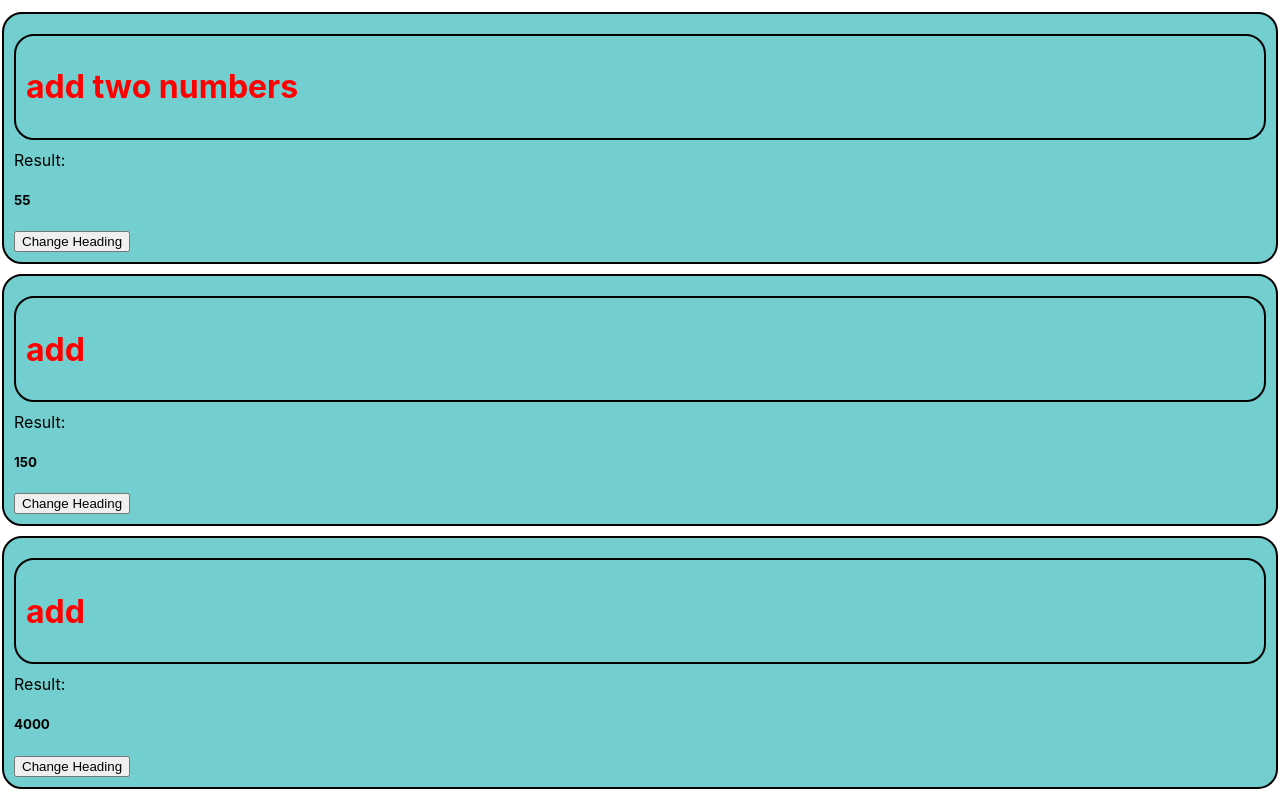
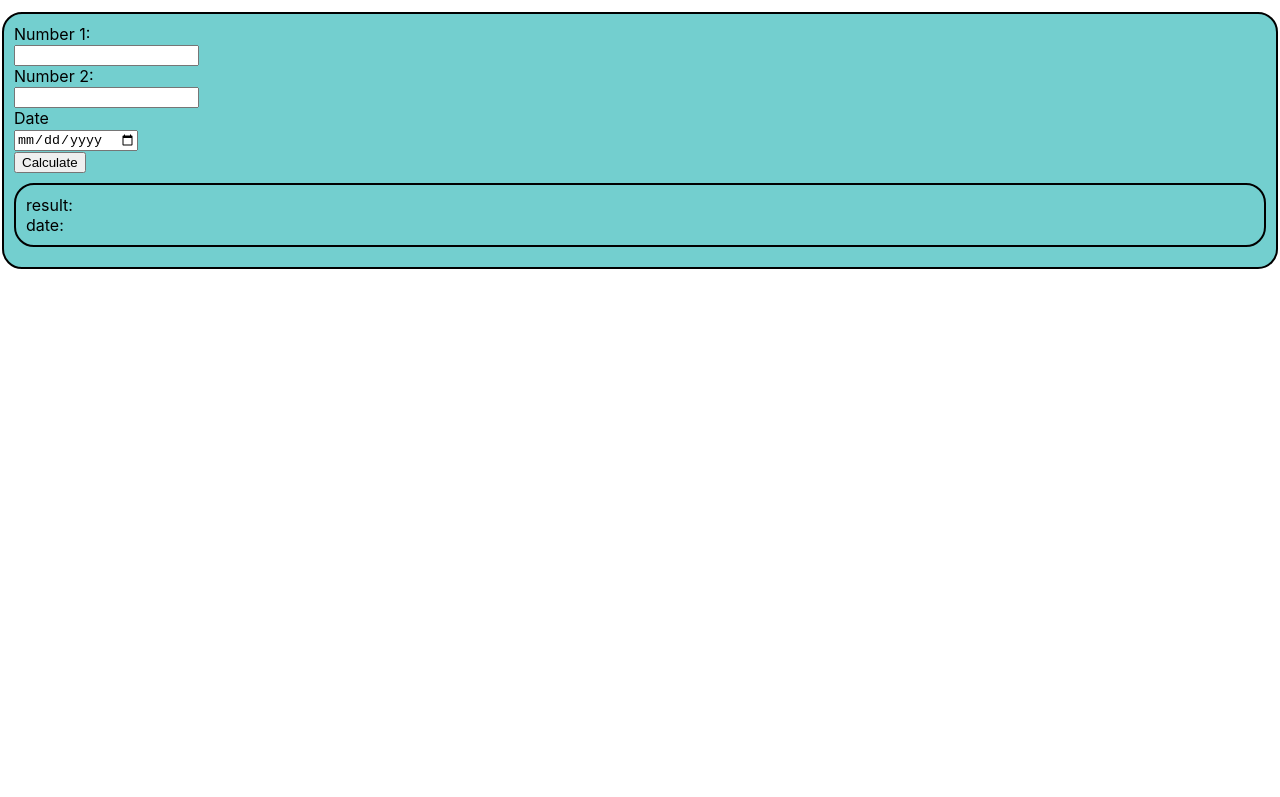
Before and after one commit to mayanklushte/first_react, a React (Create React App) app: page / in a window 1280 px wide. Shown: the top 797 px of the page. Built offline with nearby package versions, Linux system fonts and the light colour scheme.

Commit message:
input handlers

```diff
--- a/src/App.js
+++ b/src/App.js
@@ -5,9 +5,6 @@ function App() {
   return (
     <div>
       <ShowData num1={12} num2={43} sign={"-"} heading={"add two numbers"} />
-      <ShowData num1={50} num2={100} sign={"+"} heading={"add"} />
-      <ShowData num1={1000} num2={3000} sign={"*"} heading={"add"} />
-      <ShowData num1={10000} num2={30000} sign={"/"} heading={"add"} />
     </div>
   );
 }
--- /dev/null
+++ b/src/components/Calculate.js
@@ -0,0 +1,15 @@
+import React from "react";
+import Container from "./Container";
+
+const Calculate = ({ num1, num2, date }) => {
+  return (
+    <Container>
+      result: {num1 + num2}
+      <br />
+      date: {date}
+      <br />
+    </Container>
+  );
+};
+
+export default Calculate;
--- /dev/null
+++ b/src/components/Form.js
@@ -0,0 +1,50 @@
+import React, { useState } from "react";
+import Calculate from "./Calculate";
+
+const Form = () => {
+  const [num1, setnum1] = useState("");
+  const [num2, setnum2] = useState("");
+  const [date, setdate] = useState("");
+
+  function num1handler(event) {
+    setnum1(() => {
+      let data = parseInt(event.target.value);
+      return data;
+    });
+  }
+  function num2handler(event) {
+    setnum2(() => {
+      let data = parseInt(event.target.value);
+      return data;
+    });
+  }
+  function datehandler(event) {
+    setdate(() => {
+      return event.target.value;
+    });
+  }
+
+  return (
+    <div>
+      <form>
+        <label>Number 1:</label>
+        <br />
+        <input type="number" onChange={num1handler} />
+        <br />
+        <label>Number 2:</label>
+        <br />
+        <input type="number" onChange={num2handler} />
+        <br />
+        <label>Date</label>
+        <br />
+        <input type="date" onChange={datehandler} />
+        <br />
+
+        <button type="submit">Calculate</button>
+      </form>
+      <Calculate num1={num1} num2={num2} date={date} />
+    </div>
+  );
+};
+
+export default Form;
--- a/src/components/Heading.css
+++ /dev/null
@@ -1,3 +0,0 @@
-.container {
-  background-color: white;
-}
--- a/src/components/Heading.js
+++ /dev/null
@@ -1,10 +0,0 @@
-import React from "react";
-import Container from "./Container";
-
-export default function Heading({ headings }) {
-  return (
-    <Container>
-      <h1>{headings}</h1>
-    </Container>
-  );
-}
--- a/src/components/ShowData.js
+++ b/src/components/ShowData.js
@@ -1,22 +1,13 @@
 import "./ShowData.css";
-import Heading from "./Heading";
+import Form from "./Form";
+
 import Container from "./Container";
-import React, { useState } from "react";
+import React from "react";
 
-function ShowData({ num1, num2, heading }) {
-  const [headings, setHeading] = useState(heading);
-  const [num, setNum] = useState(num1);
-  function headingChange() {
-    setNum(23);
-    setHeading("updated");
-    console.log("cliked");
-  }
-
+function ShowData() {
   return (
     <Container className="data">
-      <Heading headings={headings} />
-      Result: <h5>{num + num2}</h5>
-      <button onClick={headingChange}>Change Heading</button>
+      <Form></Form>
     </Container>
   );
 }
```
